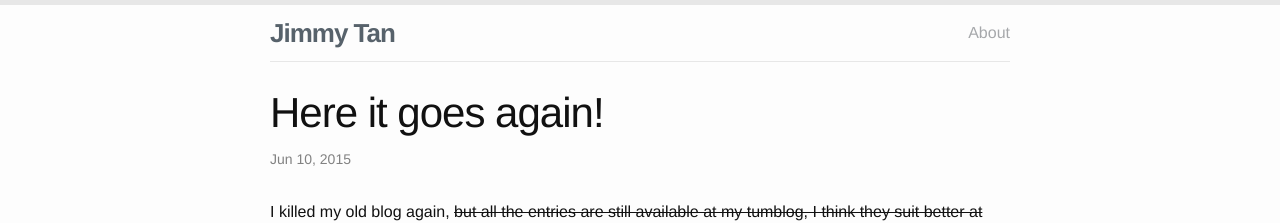
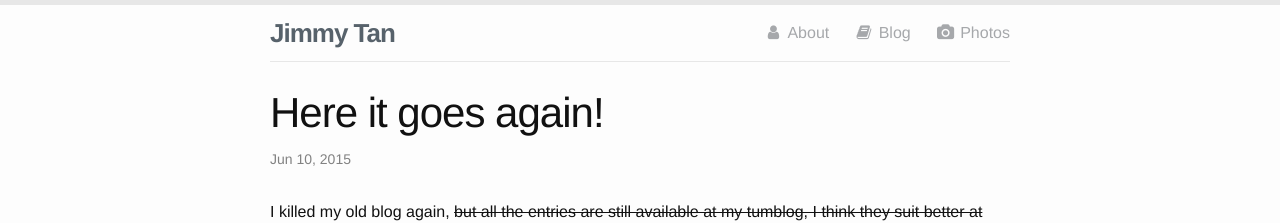
Before and after one commit to jimtkm/jimtkm.github.io, a Jekyll site: the page built from _posts/2015-06-10-here-it-goes-again.markdown, in a window 1280 px wide. Shown: the top 223 px of the page. Built offline with Jekyll 4.4.1, drawn with Linux system fonts in a browser that asks for light colours; nearby versions of some CDN libraries.

Commit message:
added FA icons

```diff
--- a/_includes/header.html
+++ b/_includes/header.html
@@ -14,11 +14,9 @@
       </a>
 
       <div class="trigger">
-        {% for my_page in site.pages %}
-          {% if my_page.title %}
-          <a class="page-link" href="{{ my_page.url | prepend: site.baseurl }}">{{ my_page.title }}</a>
-          {% endif %}
-        {% endfor %}
+        <a class="page-link" href="{{ "/about/" | prepend: site.baseurl }}"><i class="fa fa-user fa-fw"></i> About</a>
+	<a class="page-link" href="{{ "/blog/" | prepend: site.baseurl }}"><i class="fa fa-book fa-fw"></i> Blog</a>
+	<a class="page-link" href="{{ "/photos/" | prepend: site.baseurl }}"><i class="fa fa-camera fa-fw"></i> Photos</a>
       </div>
     </nav>
 
```
